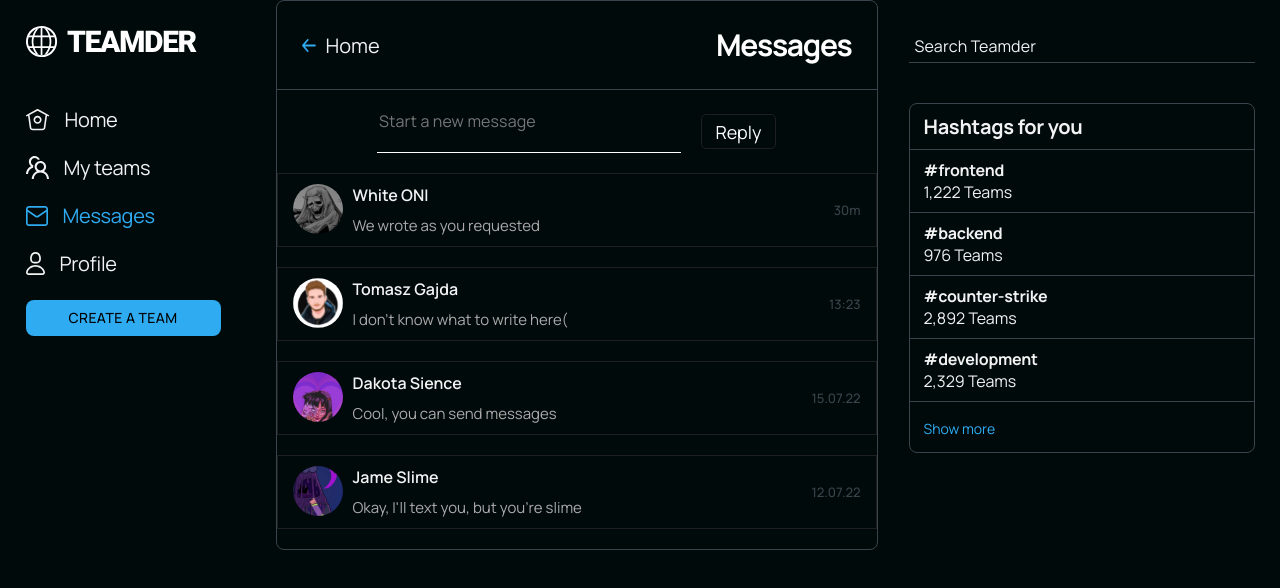
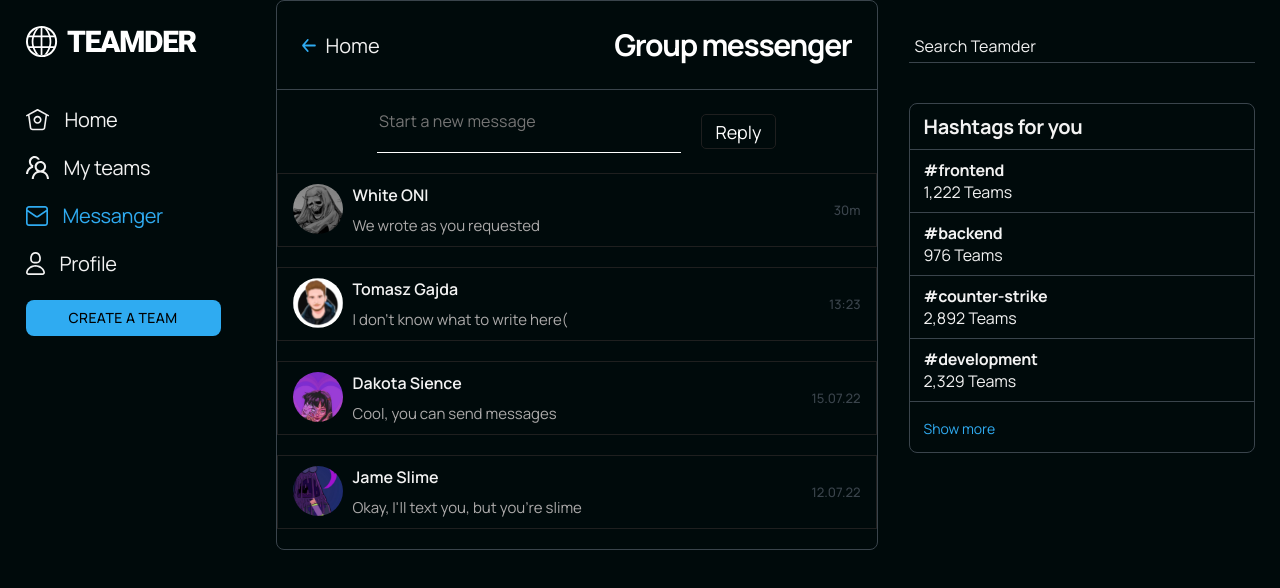
Before and after one commit to JustSeme/teamder, a React (Create React App) app: page /messages in a window 1280 px wide. Shown: the top 588 px of the page. Built offline with nearby package versions, Linux system fonts and the light colour scheme.

Commit message:
feat and hotfix: добавление сообщения и убрана ошибка из-за которой не было перезаписи

```diff
--- a/src/components/Event/Event.jsx
+++ b/src/components/Event/Event.jsx
@@ -1,7 +1,5 @@
 import React from "react";
 import "./Event.css";
-import Navigation from "../Navigation/Navigation";
-import Hashtags from "../Hashtags/Hashtags";
 
 import date from "../../images/date.svg";
 import geo from "../../images/geo2.svg";
--- a/src/components/Home/Home.jsx
+++ b/src/components/Home/Home.jsx
@@ -4,7 +4,6 @@ import Navigation from "../Navigation/Navigation";
 import Hashtags from "../Hashtags/Hashtags";
 import CurrentEvent from "../Event/Current/CurrentEvent"
 import CompletedEvent from "../Event/Completed/CompletedEvent";
-import logo from "../../images/profile_logo2.svg";
 
 function Home(props) {
 
--- a/src/components/Messages/Messages.jsx
+++ b/src/components/Messages/Messages.jsx
@@ -26,20 +26,8 @@ function Messages(props) {
             <img className="messages__arrow" src={arrow} alt="arrow" />
             <p className="messages__text">Home</p>
           </Link>
-          <p className="messages__title">Messages</p>
+          <p className="messages__title">Group messenger</p>
         </div>
-        {/* <div className="messages__wrapper">
-          <input
-            className="messages__input"
-            minLength={2}
-            maxLength={400}
-            placeholder="Post content..."
-            // cols={5}
-            // ref={newPostElement}
-            // onChange={onPostChange}
-          />
-          <button className="messages__button">Reply</button>
-        </div> */}
         <MessagePost dispatch={props.dispatch} messagePost={props.messagePost} />
       </div>
       <Hashtags />
--- a/src/components/Navigation/Navigation.jsx
+++ b/src/components/Navigation/Navigation.jsx
@@ -2,25 +2,8 @@ import { React, useState } from "react";
 import { Link, NavLink } from "react-router-dom";
 import "./Navigation.css";
 import logo from "../../images/logo.svg";
-import teams from "../../images/teams.svg";
-import notifications from "../../images/notifications.svg";
-import profile from "../../images/profile.svg";
 
 function Navigation(props) {
-
-  const [color, setColor] = useState("active");
-
-  const handleActiveClick = () => {
-    setColor("active");
-  };
-
-  const handleInactiveClick = () => {
-    setColor("inactive");
-  };
-
-  const activeColor = "navigation__button_active";
-
-  const inactiveColor = "navigation__button";
 
   return (
     <div className="navigation">
@@ -79,7 +62,7 @@ function Navigation(props) {
                 fill="#F2F2F2"
               />
             </svg>
-            Messages
+            Messanger
           </NavLink>
 
           <NavLink className={props.classProfile} to="/profile">
--- a/src/components/Profile/Profile.jsx
+++ b/src/components/Profile/Profile.jsx
@@ -13,7 +13,6 @@ import edit from "../../images/edit.svg";
 import {addPostActionCreator, updateNewPostTextActionCreator} from "../../redux/state";
 
 function Profile(props) {
-  debugger
   const [post, setPost] = useState("ProfilePosts");
 
   const [like, setLike] = useState(42),
--- a/src/redux/state.js
+++ b/src/redux/state.js
@@ -134,7 +134,6 @@ let store = {
   },
 
   dispatch(action) {
-    debugger
     if (action.type === 'ADD-POST') {
       let newPost = {
         avatar: profile,
@@ -142,7 +141,7 @@ let store = {
         login: "@oldmilky",
         message: this._state.profilePage.newPostText,
       };
-      this._state.profilePage.profilePosts.push(newPost);
+      this._state.profilePage.profilePosts.unshift(newPost);
       this._state.profilePage.newPostText = '';
       this._callSubscriber(this._state);
     }
@@ -150,7 +149,7 @@ let store = {
       this._state.profilePage.newPostText = action.newText;
       this._callSubscriber(this._state);
     }
-    else if (action.type === 'UPDATE-NEW-MESSAGE-TEXT') {
+    else if (action.type === 'UPDATE-NEW-MESSAGE-BODY') {
       this._state.messagePage.newMessageBody = action.body;
       this._callSubscriber(this._state);
     }
@@ -162,7 +161,7 @@ let store = {
         time: "now"
       };
       this._state.messagePage.newMessageBody = '';
-      this._state.messagePage.messagePost.push(body);
+      this._state.messagePage.messagePost.unshift(body);
       this._callSubscriber(this._state);
     }
   }
```
